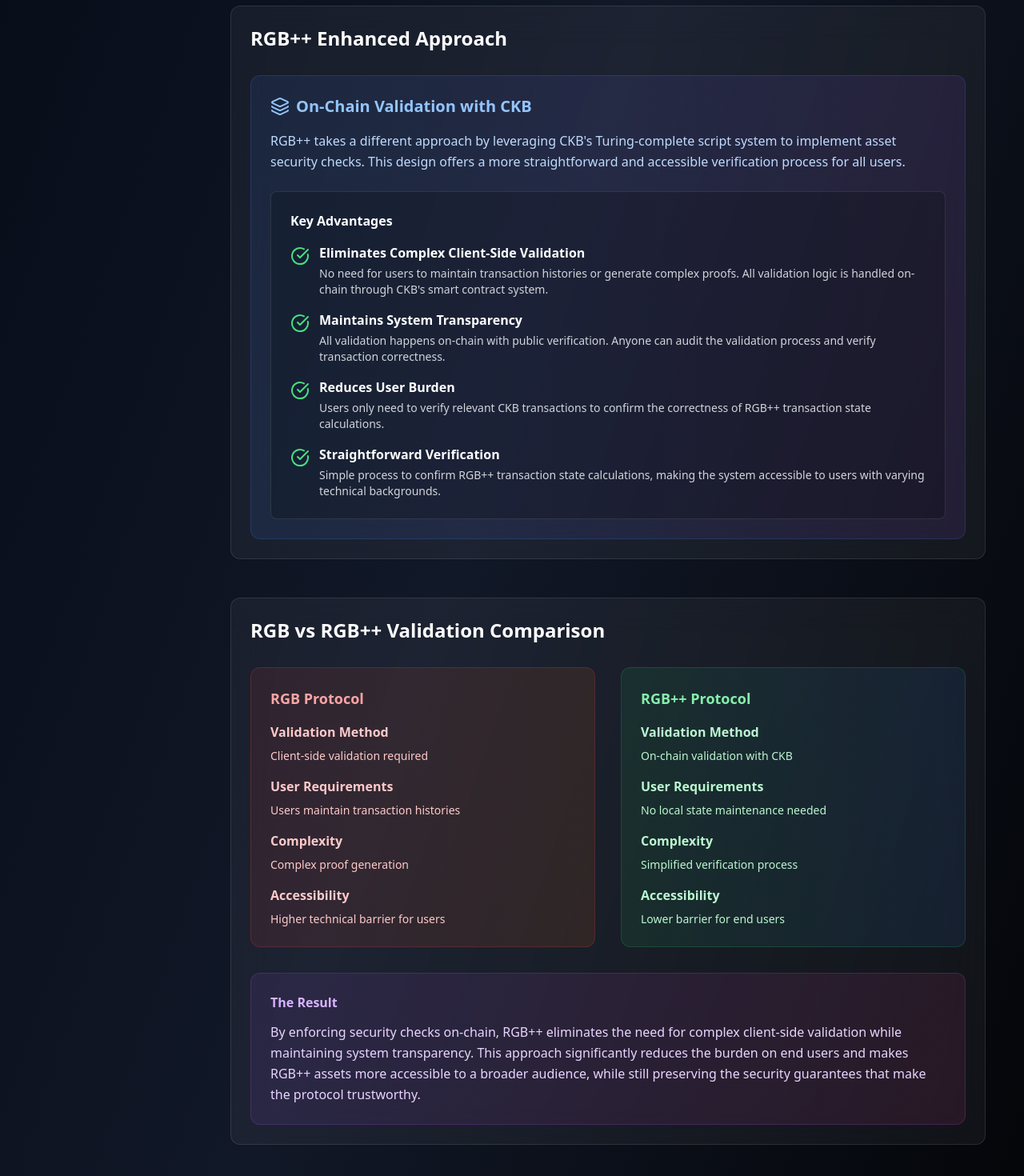
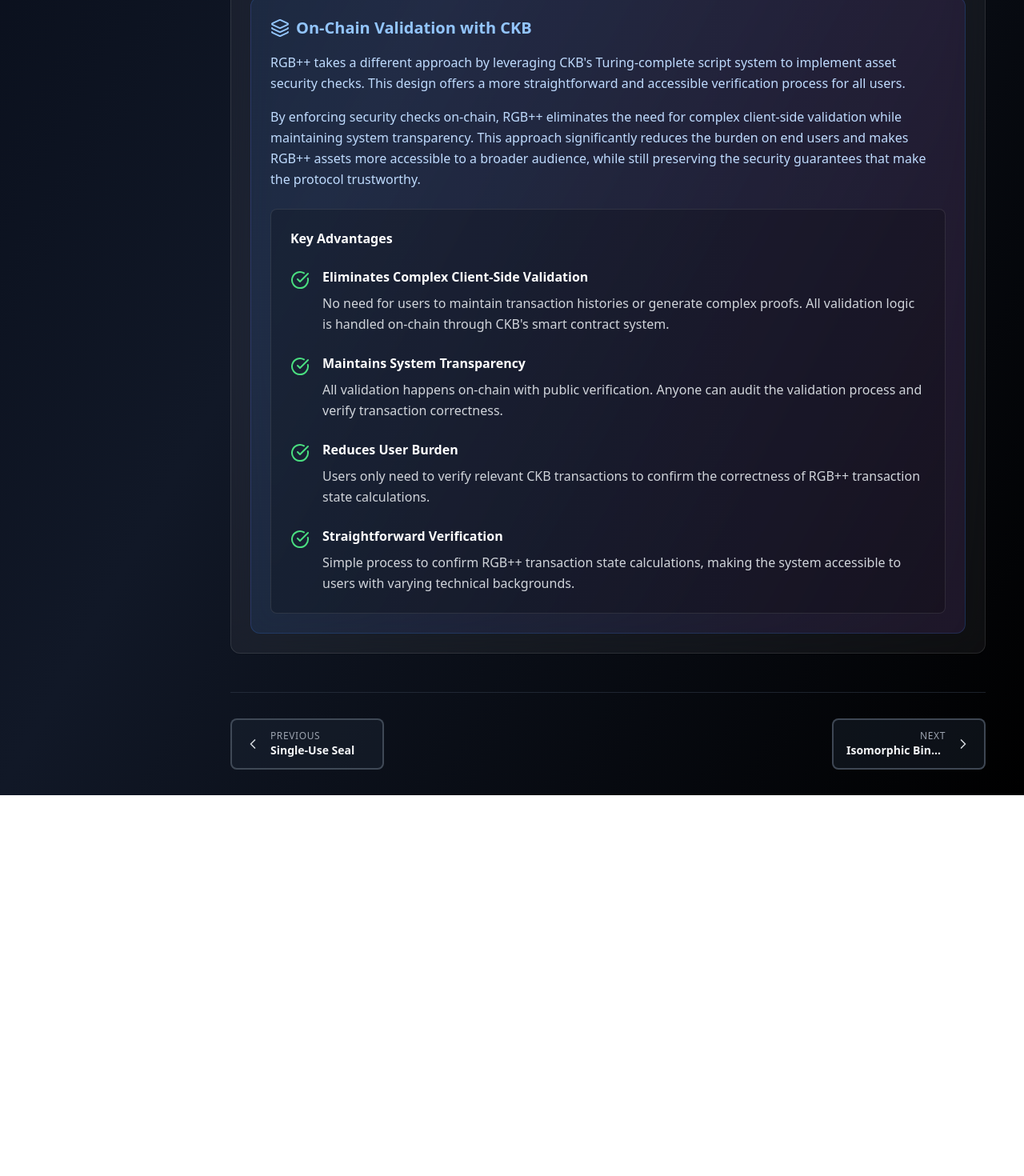
Before and after one commit to RGBPlusPlus/rgbpp-website, a Next.js app: page /docs/state-validation in a window 1280 px wide. Shown: the part 1320-2790 px from the top of the page at 80% size. After the commit the page ends 2314 px from the top, so only its background shows below. Built offline with nearby package versions, Linux system fonts and the light colour scheme.

Commit message:
feat: optimize CORE CONCEPTS page structure and mobile experience

```diff
--- a/app/docs/state-validation/page.tsx
+++ b/app/docs/state-validation/page.tsx
@@ -19,7 +19,7 @@ export default function StateValidationPage() {
             <CardHeader>
               <CardTitle className="flex items-center text-white text-3xl">
                 <Shield className="h-8 w-8 mr-3 text-green-400" />
-                The Challenge of Bitcoin Asset Management
+                The Challenge
               </CardTitle>
             </CardHeader>
             <CardContent className="space-y-6">
@@ -50,6 +50,9 @@ export default function StateValidationPage() {
                   to collect contract state changes. Instead, it only needs a series of relevant Bitcoin transactions, the RGB transactions
                   committed by these Bitcoin transactions, and their block inclusion proofs (based on Merkle proofs from block headers).
                 </p>
+                <p className="text-yellow-200 leading-relaxed mb-4">
+                  This design presents challenges for ordinary users: when using simple client applications, they often lack the capability or resources to maintain complete transaction histories, making it difficult to provide transaction proofs to their counterparts. This creates a significant barrier to widespread adoption and usability.
+                </p>
 
                 <div className="grid md:grid-cols-2 gap-6 mt-6">
                   <div className="bg-green-500/10 p-4 rounded-lg border border-green-500/20">
@@ -79,14 +82,7 @@ export default function StateValidationPage() {
                 </div>
               </div>
 
-              <div className="bg-black/20 p-6 rounded-xl border border-white/10">
-                <h4 className="font-semibold text-white mb-4">The User Experience Problem</h4>
-                <p className="text-gray-300 leading-relaxed">
-                  This design presents challenges for ordinary users: when using simple client applications, they often lack the capability
-                  or resources to maintain complete transaction histories, making it difficult to provide transaction proofs to their counterparts.
-                  This creates a significant barrier to widespread adoption and usability.
-                </p>
-              </div>
+
             </CardContent>
           </Card>
         </section>
@@ -107,48 +103,86 @@ export default function StateValidationPage() {
                   RGB++ takes a different approach by leveraging CKB's Turing-complete script system to implement asset security checks.
                   This design offers a more straightforward and accessible verification process for all users.
                 </p>
+                <p className="text-blue-200 leading-relaxed mb-4">
+                  By enforcing security checks on-chain, RGB++ eliminates the need for complex client-side validation while maintaining system transparency. This approach significantly reduces the burden on end users and makes RGB++ assets more accessible to a broader audience, while still preserving the security guarantees that make the protocol trustworthy.
+                </p>
 
                 <div className="bg-black/20 p-6 rounded-lg border border-white/10 mt-6">
                   <h4 className="font-semibold text-white mb-4">Key Advantages</h4>
-                  <div className="space-y-4">
-                    <div className="flex items-start space-x-3">
+                  <div className="space-y-6">
+                    {/* 移动端版本 */}
+                    <div className="block sm:hidden space-y-5">
+                      <div className="bg-green-500/5 p-4 rounded-lg border border-green-500/20">
+                        <h5 className="font-semibold text-white mb-2 text-base">Eliminates Complex Client-Side Validation</h5>
+                        <p className="text-gray-300 text-sm leading-relaxed">
+                          No need for users to maintain transaction histories or generate complex proofs.
+                          All validation logic is handled on-chain through CKB's smart contract system.
+                        </p>
+                      </div>
+                      <div className="bg-green-500/5 p-4 rounded-lg border border-green-500/20">
+                        <h5 className="font-semibold text-white mb-2 text-base">Maintains System Transparency</h5>
+                        <p className="text-gray-300 text-sm leading-relaxed">
+                          All validation happens on-chain with public verification. Anyone can audit
+                          the validation process and verify transaction correctness.
+                        </p>
+                      </div>
+                      <div className="bg-green-500/5 p-4 rounded-lg border border-green-500/20">
+                        <h5 className="font-semibold text-white mb-2 text-base">Reduces User Burden</h5>
+                        <p className="text-gray-300 text-sm leading-relaxed">
+                          Users only need to verify relevant CKB transactions to confirm the correctness
+                          of RGB++ transaction state calculations.
+                        </p>
+                      </div>
+                      <div className="bg-green-500/5 p-4 rounded-lg border border-green-500/20">
+                        <h5 className="font-semibold text-white mb-2 text-base">Straightforward Verification</h5>
+                        <p className="text-gray-300 text-sm leading-relaxed">
+                          Simple process to confirm RGB++ transaction state calculations, making the system
+                          accessible to users with varying technical backgrounds.
+                        </p>
+                      </div>
+                    </div>
+
+                    {/* 桌面端版本 */}
+                    <div className="hidden sm:block space-y-6">
+                      <div className="flex items-start space-x-4">
                         <CheckCircle className="h-6 w-6 text-green-400 flex-shrink-0 mt-1" />
-                      <div>
-                        <h5 className="font-semibold text-white mb-1">Eliminates Complex Client-Side Validation</h5>
-                        <p className="text-gray-300 text-sm">
+                        <div className="min-w-0 flex-1">
+                          <h5 className="font-semibold text-white mb-2">Eliminates Complex Client-Side Validation</h5>
+                          <p className="text-gray-300 text-base leading-relaxed">
                             No need for users to maintain transaction histories or generate complex proofs.
                             All validation logic is handled on-chain through CKB's smart contract system.
                           </p>
                         </div>
                       </div>
-                    <div className="flex items-start space-x-3">
+                      <div className="flex items-start space-x-4">
                         <CheckCircle className="h-6 w-6 text-green-400 flex-shrink-0 mt-1" />
-                      <div>
-                        <h5 className="font-semibold text-white mb-1">Maintains System Transparency</h5>
-                        <p className="text-gray-300 text-sm">
+                        <div className="min-w-0 flex-1">
+                          <h5 className="font-semibold text-white mb-2">Maintains System Transparency</h5>
+                          <p className="text-gray-300 text-base leading-relaxed">
                             All validation happens on-chain with public verification. Anyone can audit
                             the validation process and verify transaction correctness.
                           </p>
                         </div>
                       </div>
-                    <div className="flex items-start space-x-3">
+                      <div className="flex items-start space-x-4">
                         <CheckCircle className="h-6 w-6 text-green-400 flex-shrink-0 mt-1" />
-                      <div>
-                        <h5 className="font-semibold text-white mb-1">Reduces User Burden</h5>
-                        <p className="text-gray-300 text-sm">
+                        <div className="min-w-0 flex-1">
+                          <h5 className="font-semibold text-white mb-2">Reduces User Burden</h5>
+                          <p className="text-gray-300 text-base leading-relaxed">
                             Users only need to verify relevant CKB transactions to confirm the correctness
                             of RGB++ transaction state calculations.
                           </p>
                         </div>
                       </div>
-                    <div className="flex items-start space-x-3">
+                      <div className="flex items-start space-x-4">
                         <CheckCircle className="h-6 w-6 text-green-400 flex-shrink-0 mt-1" />
-                      <div>
-                        <h5 className="font-semibold text-white mb-1">Straightforward Verification</h5>
-                        <p className="text-gray-300 text-sm">
+                        <div className="min-w-0 flex-1">
+                          <h5 className="font-semibold text-white mb-2">Straightforward Verification</h5>
+                          <p className="text-gray-300 text-base leading-relaxed">
                             Simple process to confirm RGB++ transaction state calculations, making the system
                             accessible to users with varying technical backgrounds.
                           </p>
+                        </div>
                       </div>
                     </div>
                   </div>
@@ -158,150 +192,7 @@ export default function StateValidationPage() {
           </Card>
         </section>
 
-        {/* Comparison */}
-        <section>
-          <Card className="bg-white/5 backdrop-blur-xl border-white/10">
-            <CardHeader>
-              <CardTitle className="text-white text-2xl">RGB vs RGB++ Validation Comparison</CardTitle>
-            </CardHeader>
-            <CardContent>
-              <div className="grid md:grid-cols-2 gap-8">
-                <div className="space-y-6">
-                  <div className="bg-gradient-to-r from-red-500/10 to-orange-500/10 p-6 rounded-xl border border-red-500/20">
-                    <h3 className="font-semibold text-red-300 mb-4 text-lg">RGB Protocol</h3>
-                    <div className="space-y-4">
-                      <div>
-                        <h4 className="font-semibold text-red-200 mb-2">Validation Method</h4>
-                        <p className="text-red-200 text-sm">Client-side validation required</p>
-                      </div>
-                      <div>
-                        <h4 className="font-semibold text-red-200 mb-2">User Requirements</h4>
-                        <p className="text-red-200 text-sm">Users maintain transaction histories</p>
-                      </div>
-                      <div>
-                        <h4 className="font-semibold text-red-200 mb-2">Complexity</h4>
-                        <p className="text-red-200 text-sm">Complex proof generation</p>
-                      </div>
-                      <div>
-                        <h4 className="font-semibold text-red-200 mb-2">Accessibility</h4>
-                        <p className="text-red-200 text-sm">Higher technical barrier for users</p>
-                      </div>
-                    </div>
-                  </div>
-                </div>
 
-                <div className="space-y-6">
-                  <div className="bg-gradient-to-r from-green-500/10 to-blue-500/10 p-6 rounded-xl border border-green-500/20">
-                    <h3 className="font-semibold text-green-300 mb-4 text-lg">RGB++ Protocol</h3>
-                    <div className="space-y-4">
-                      <div>
-                        <h4 className="font-semibold text-green-200 mb-2">Validation Method</h4>
-                        <p className="text-green-200 text-sm">On-chain validation with CKB</p>
-                      </div>
-                      <div>
-                        <h4 className="font-semibold text-green-200 mb-2">User Requirements</h4>
-                        <p className="text-green-200 text-sm">No local state maintenance needed</p>
-                      </div>
-                      <div>
-                        <h4 className="font-semibold text-green-200 mb-2">Complexity</h4>
-                        <p className="text-green-200 text-sm">Simplified verification process</p>
-                      </div>
-                      <div>
-                        <h4 className="font-semibold text-green-200 mb-2">Accessibility</h4>
-                        <p className="text-green-200 text-sm">Lower barrier for end users</p>
-                      </div>
-                    </div>
-                  </div>
-                </div>
-              </div>
-
-              <div className="mt-8 bg-gradient-to-r from-purple-500/10 to-pink-500/10 p-6 rounded-xl border border-purple-500/20">
-                <h4 className="font-semibold text-purple-300 mb-3">The Result</h4>
-                <p className="text-purple-200 leading-relaxed">
-                  By enforcing security checks on-chain, RGB++ eliminates the need for complex client-side validation while maintaining system transparency.
-                  This approach significantly reduces the burden on end users and makes RGB++ assets more accessible to a broader audience,
-                  while still preserving the security guarantees that make the protocol trustworthy.
-                </p>
-              </div>
-            </CardContent>
-          </Card>
-        </section>
-
-        {/* Technical Implementation */}
-        <section>
-          <Card className="bg-white/5 backdrop-blur-xl border-white/10">
-            <CardHeader>
-              <CardTitle className="text-white text-2xl">Technical Implementation</CardTitle>
-            </CardHeader>
-            <CardContent className="space-y-6">
-              <div className="bg-gradient-to-r from-cyan-500/10 to-blue-500/10 p-6 rounded-xl border border-cyan-500/20">
-                <h4 className="font-semibold text-cyan-300 mb-4 text-lg">CKB's Role in State Validation</h4>
-                <div className="grid md:grid-cols-2 gap-6">
-                  <div>
-                    <h5 className="font-semibold text-cyan-200 mb-3">Turing-Complete Scripts</h5>
-                    <ul className="text-cyan-200 text-sm space-y-2">
-                      <li>• Full programmability for complex logic</li>
-                      <li>• Custom validation rules implementation</li>
-                      <li>• Flexible asset management capabilities</li>
-                      <li>• Advanced security check mechanisms</li>
-                    </ul>
-                  </div>
-                  <div>
-                    <h5 className="font-semibold text-cyan-200 mb-3">On-Chain Benefits</h5>
-                    <ul className="text-cyan-200 text-sm space-y-2">
-                      <li>• Transparent validation process</li>
-                      <li>• Immutable validation history</li>
-                      <li>• Network-wide consensus on state</li>
-                      <li>• Reduced client complexity</li>
-                    </ul>
-                  </div>
-                </div>
-              </div>
-
-              <div className="bg-black/20 p-6 rounded-xl border border-white/10">
-                <h4 className="font-semibold text-white mb-4">Validation Process Flow</h4>
-                <div className="space-y-4">
-                  <div className="flex items-start space-x-4">
-                    <div className="w-8 h-8 bg-gradient-to-br from-green-500 to-blue-500 rounded-full flex items-center justify-center text-white font-bold text-sm flex-shrink-0">
-                      1
-                    </div>
-                    <div>
-                      <h5 className="font-semibold text-white mb-1">Transaction Submission</h5>
-                      <p className="text-gray-300 text-sm">RGB++ transaction is submitted to CKB network with validation logic</p>
-                    </div>
-                  </div>
-                  <div className="flex items-start space-x-4">
-                    <div className="w-8 h-8 bg-gradient-to-br from-green-500 to-blue-500 rounded-full flex items-center justify-center text-white font-bold text-sm flex-shrink-0">
-                      2
-                    </div>
-                    <div>
-                      <h5 className="font-semibold text-white mb-1">On-Chain Validation</h5>
-                      <p className="text-gray-300 text-sm">CKB scripts execute validation logic and verify transaction correctness</p>
-                    </div>
-                  </div>
-                  <div className="flex items-start space-x-4">
-                    <div className="w-8 h-8 bg-gradient-to-br from-green-500 to-blue-500 rounded-full flex items-center justify-center text-white font-bold text-sm flex-shrink-0">
-                      3
-                    </div>
-                    <div>
-                      <h5 className="font-semibold text-white mb-1">State Update</h5>
-                      <p className="text-gray-300 text-sm">Valid transactions update asset state on CKB with consensus guarantee</p>
-                    </div>
-                  </div>
-                  <div className="flex items-start space-x-4">
-                    <div className="w-8 h-8 bg-gradient-to-br from-green-500 to-blue-500 rounded-full flex items-center justify-center text-white font-bold text-sm flex-shrink-0">
-                      4
-                    </div>
-                    <div>
-                      <h5 className="font-semibold text-white mb-1">User Verification</h5>
-                      <p className="text-gray-300 text-sm">Users can easily verify state by checking CKB transaction results</p>
-                    </div>
-                  </div>
-                </div>
-              </div>
-            </CardContent>
-          </Card>
-        </section>
 
 
       </div>
```
Also changed, not shown: app/docs/isomorphic-binding/page.tsx (+12 -4 lines), app/docs/single-use-seal/page.tsx (+7 -35 lines). Lines whose indentation alone changed are shown as unchanged.
